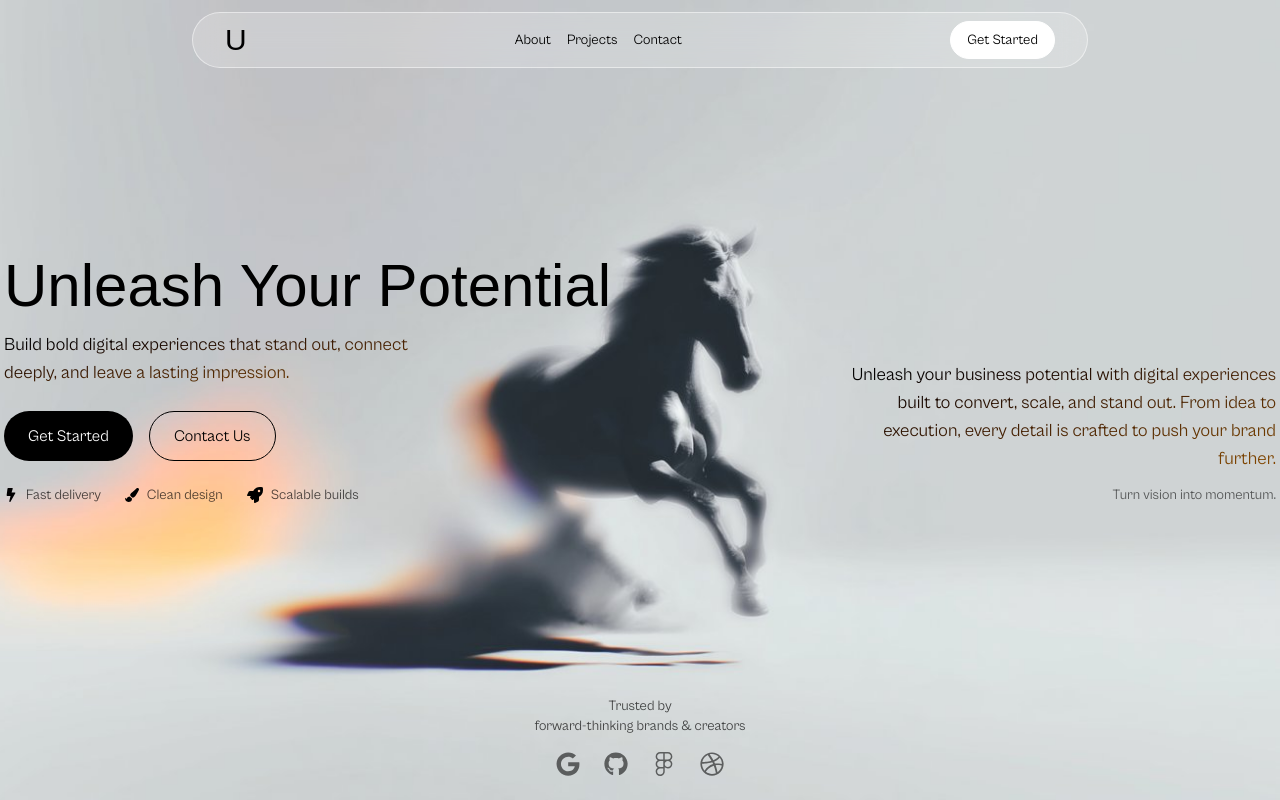
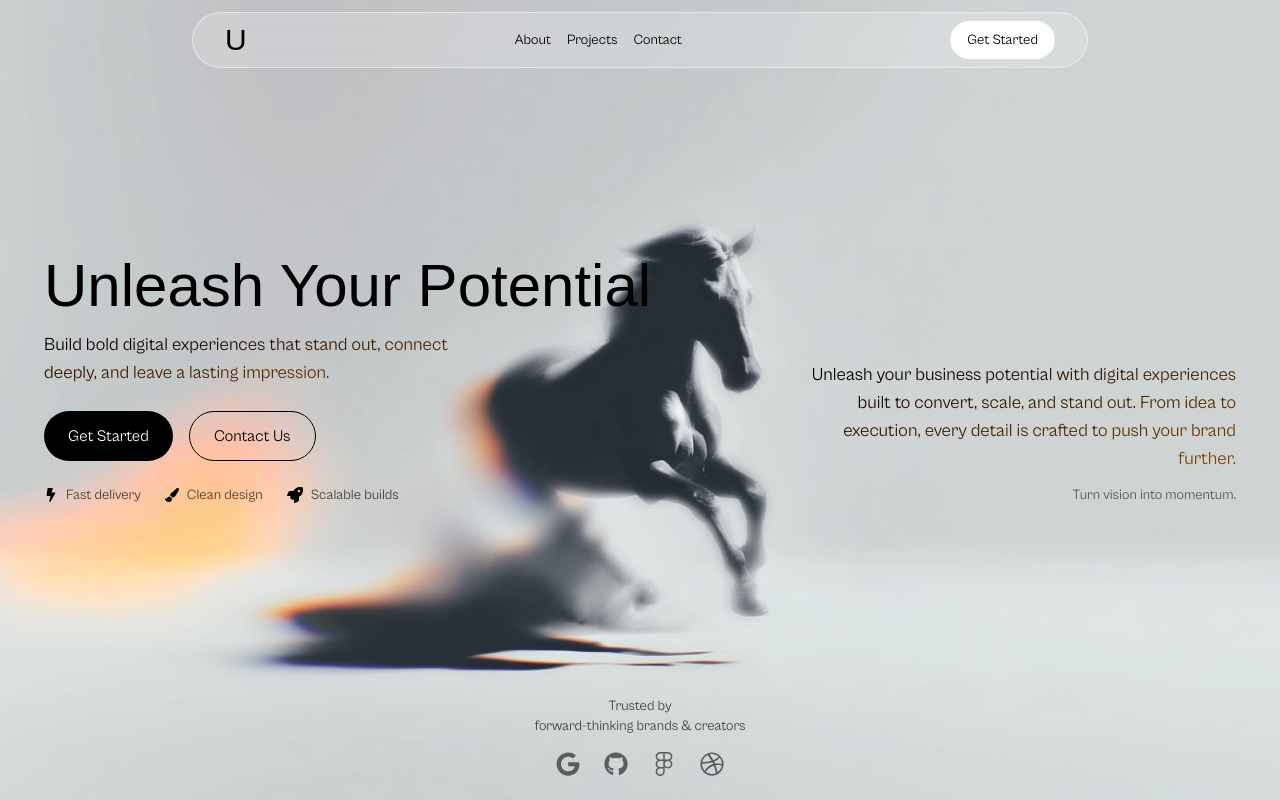
Before and after one commit to mamebb2023/personal-website, a Next.js app: page /projects/unleash in a window 1280 px wide. Built offline with nearby package versions, Linux system fonts and the light colour scheme; a web font is replaced by a local one.

Commit message:
add a padding

```diff
--- a/app/projects/(hero)/unleash/page.tsx
+++ b/app/projects/(hero)/unleash/page.tsx
@@ -30,7 +30,7 @@ export default function HeroSection() {
 
       {/* content */}
       <div className="p-1 flex-center">
-        <div className="w-7xl flex justify-between items-end">
+        <div className="w-7xl flex justify-between items-end px-10">
 
           {/* LEFT */}
           <div className='space-y-6'>
```
